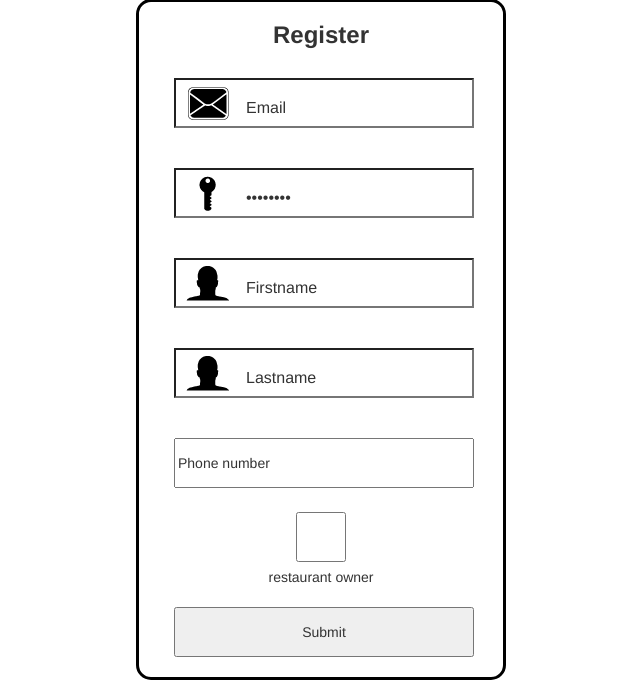
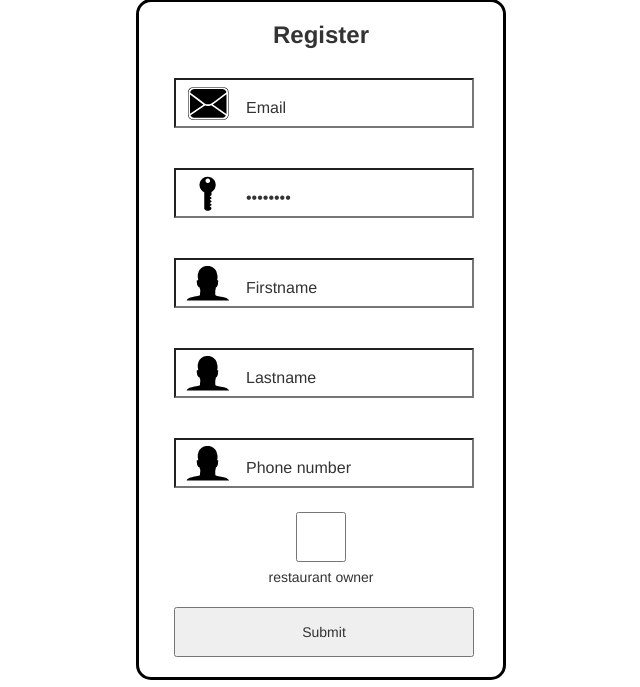
Before and after one commit to Maiteh/php_project, a PHP site: page /register.php in a window 1280 px wide. Shown: the part 363-1050 px from the top of the page, without its empty margins (314-954 px from the left). Run offline with PHP 8.4, Linux system fonts and the light colour scheme; some libraries are stand-ins or nearby versions.

Commit message:
fouten zoeken

```diff
--- a/css/main.css
+++ b/css/main.css
@@ -66,6 +66,17 @@ input{
 	font-size: 16px;
 }
 
+#iconPhone{
+	background-image: url(../images/phoneIcon.png);
+	float: left;
+	padding-left: 70px;
+	padding-top: 10px;
+	background-repeat: no-repeat;
+	background-position: 10px;
+	font-size: 16px;
+}
+
+
 .formLogin{
 	margin-top: 60px;
 	width: 370px;
--- a/register.php
+++ b/register.php
@@ -71,14 +71,14 @@
 		</header>
 
 		<section class="formRegister col-md-4 col-md-offset-4">
-			<form  action="<?php echo $_SERVER['PHP_SELF']; ?>" method="post">
+			<form  action="" method="post">
 				<h3 id="titleRegister">Register</h3>
 
 				<input id="iconEmail" type="text" value="Email" name="email">
 				<input id="iconPassword" type="password" value="Password" name="password">
 				<input id="iconUsername" type="text" value="Firstname" name="firstname">
 				<input id="iconUsername" type="text" value="Lastname" name="lastname">
-				<input id="iconPhone" type="text" value="Phone number" name="phone">
+				<input id="iconUsername" type="text" value="Phone number" name="phone">
 				<input id="checkbox" type="checkbox" name="admin">restaurant owner</input>
 				<input type="submit" value="Submit">
 			</form>
```
